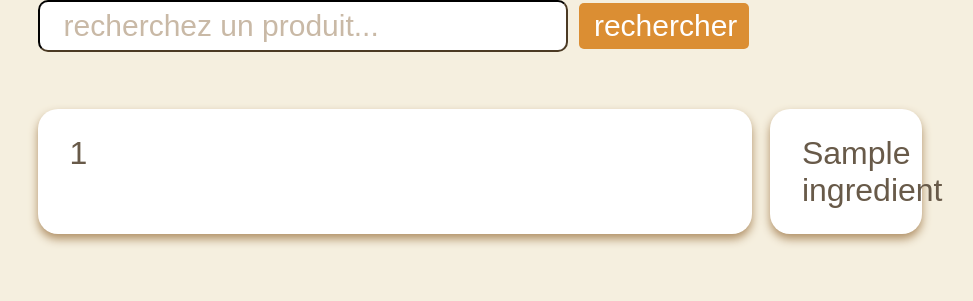
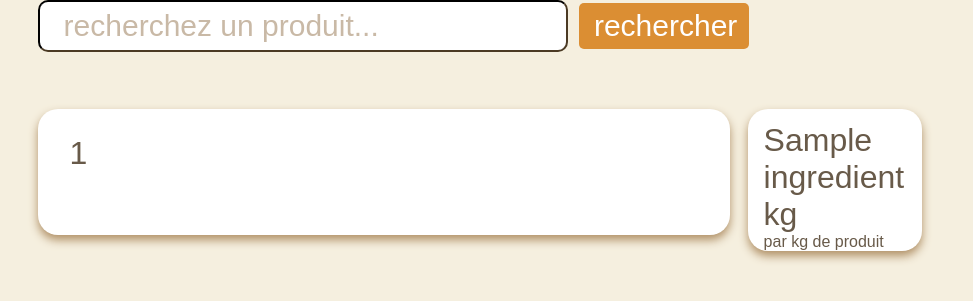
Before and after one commit to fusetim/PPII1, a Flask app: template backend/templates/result_ingredients.html in a window 1280 px wide. Shown: the part 166-467 px from the top of the page, without its empty margins (160-1133 px from the left). Run offline with Flask 3, Linux system fonts and the light colour scheme; the template is opened without the code that fills it: most values are stand-ins (such as "Sample title", 1, 10 or a date in 2020).

Commit message:
affichage ingredients

```diff
--- a/backend/static/css/style.css
+++ b/backend/static/css/style.css
@@ -85,6 +85,9 @@ body {
     display: flex;
     flex-direction: column;
 }
+.name{
+    width: 85%;
+}
 .row_ingredient{
     display: flex;
     flex-direction: row;
@@ -100,17 +103,21 @@ body {
     background-color: #fff;
     margin-bottom: 1em;
 }
-.score{
-    width: 10%;
+.score_ingredient{
+    flex-direction: column;
+    width: 20%;
     margin-left: 2%;
-    font-size: 2em;
+
     display: flex;
     border-radius: 20px;
-    padding: 0.8em 1em 0.8em 1em;
+    padding: 0.8em 1em 0em 1em;
     color: #685a49;
     box-shadow: 0px 5px 10px #b09066;
     background-color: #fff;
     margin-bottom: 1em;
+}
+.score{
+    font-size: 2em;
 }
 .row_recipe{
     font-size: 2em;
--- a/backend/templates/result_ingredients.html
+++ b/backend/templates/result_ingredients.html
@@ -22,7 +22,10 @@
                 <div class="affichage">
                     <div class="row_ingredient">
                         <div class="ingredient_name">{{ingredient[0]}}</div>
-                        <div class="score">{{ingredient[1]}}</div>
+                        <div class="score_ingredient">
+                            <div class="score">{{ingredient[1]}} kg</div>
+                            <div>par kg de produit</div>
+                        </div>
                     </div>
                 </div>
                 {%endfor%}
```
Also changed, not shown: backend/templates/home.html (line endings or trailing spaces).
